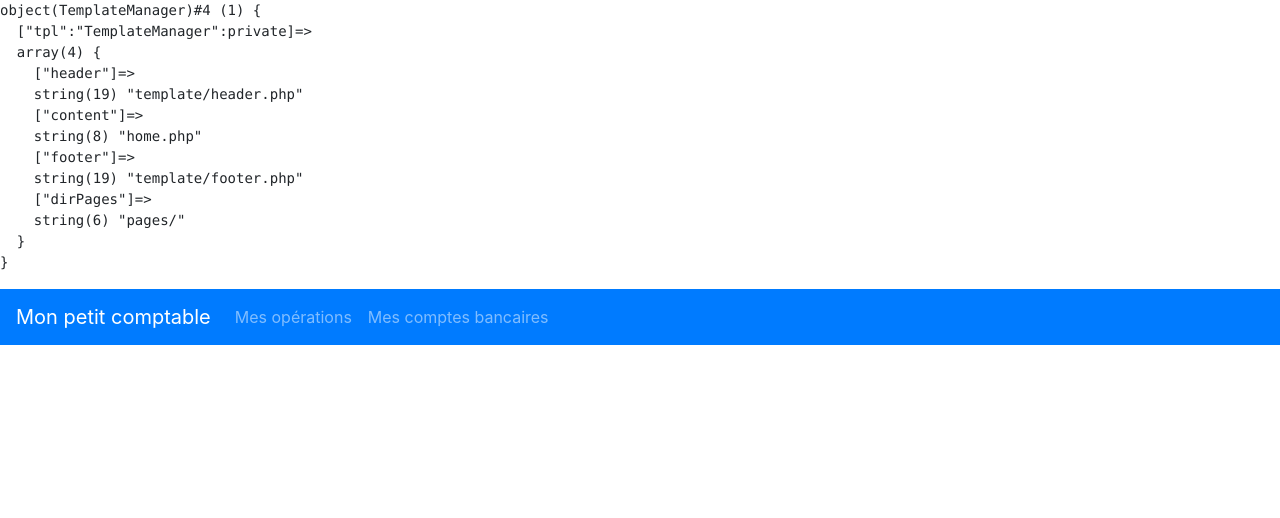
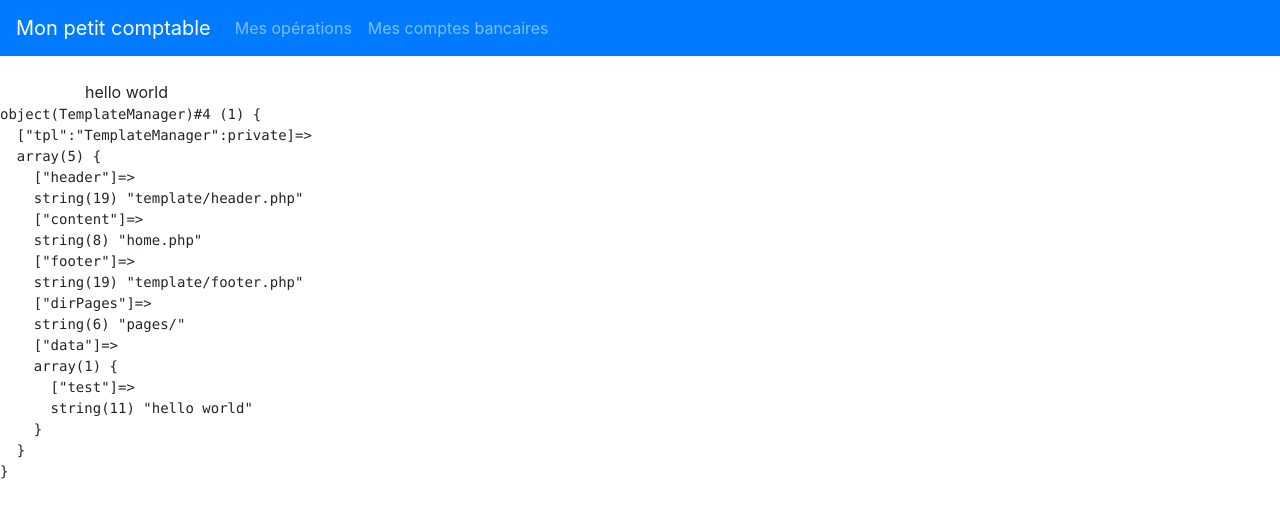
Before and after one commit to CedricLphn/php_comptabilite, a PHP site: page / in a window 1280 px wide. Shown: the top 518 px of the page. Run offline with PHP 8.4, Linux system fonts and the light colour scheme; data that the repository does not hold is empty.

Commit message:
ADD: function set() in TemplateManager (alpha)

```diff
--- a/class/BankAccount.class.php
+++ b/class/BankAccount.class.php
@@ -8,13 +8,15 @@ class BankAccount {
     function __construct() {
         $this->tpl = new TemplateManager();
         $this->tpl->setContent("home.php");
-        Config::info($this->tpl);
         $this->getAccountInfo();
     }
 
     public function getAccountInfo() {
         $test = "ok";
+        $this->tpl->set(array("test" => "hello world"));
         $this->tpl->show();
+        Config::info($this->tpl);
+
        //return Mysql::getDB()->prepare("SELECT * FROM operation WHERE id_operation = ?", [2])->fetch();
     }
 }
--- a/class/TemplateManager.class.php
+++ b/class/TemplateManager.class.php
@@ -6,7 +6,8 @@ class TemplateManager {
         "header" => "template/header.php",
         "content" => null,
         "footer" => "template/footer.php",
-        "dirPages" => "pages/"
+        "dirPages" => "pages/",
+        "data" => []
     ];
 
     /**
@@ -88,6 +89,17 @@ class TemplateManager {
         return true;
     }
 
+    /**
+     * Set data in template page (alpha)
+     *
+     * @param array $data
+     * @return boolean
+     */
+    public function set(array $data) : bool {
+        $this->tpl["data"] = $data;
+        return true;
+    }
+
 
     /**
      * Show the page
@@ -95,6 +107,7 @@ class TemplateManager {
      * @return boolean
      */
     public function show() : bool {
+        $data = $this->tpl["data"];
         require_once($this->tpl["header"]);
         ($this->tpl["content"] == null) ? "please insert content file" : require_once($this->tpl["dirPages"].$this->tpl["content"]);
         require_once($this->tpl["footer"]);
--- a/pages/home.php
+++ b/pages/home.php
@@ -1 +1 @@
-<?php echo $test; ?>
+<?= $data["test"]; ?>
```
